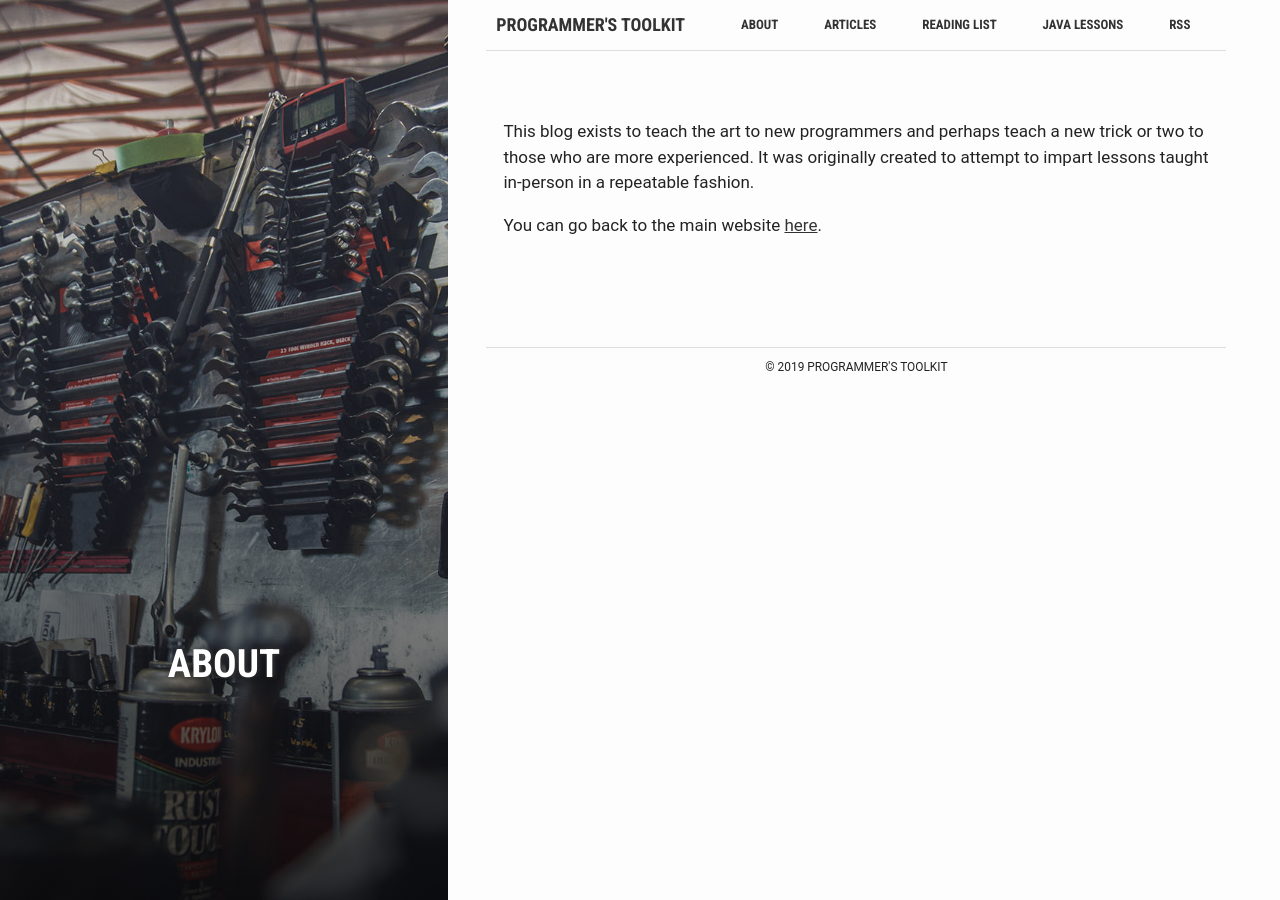
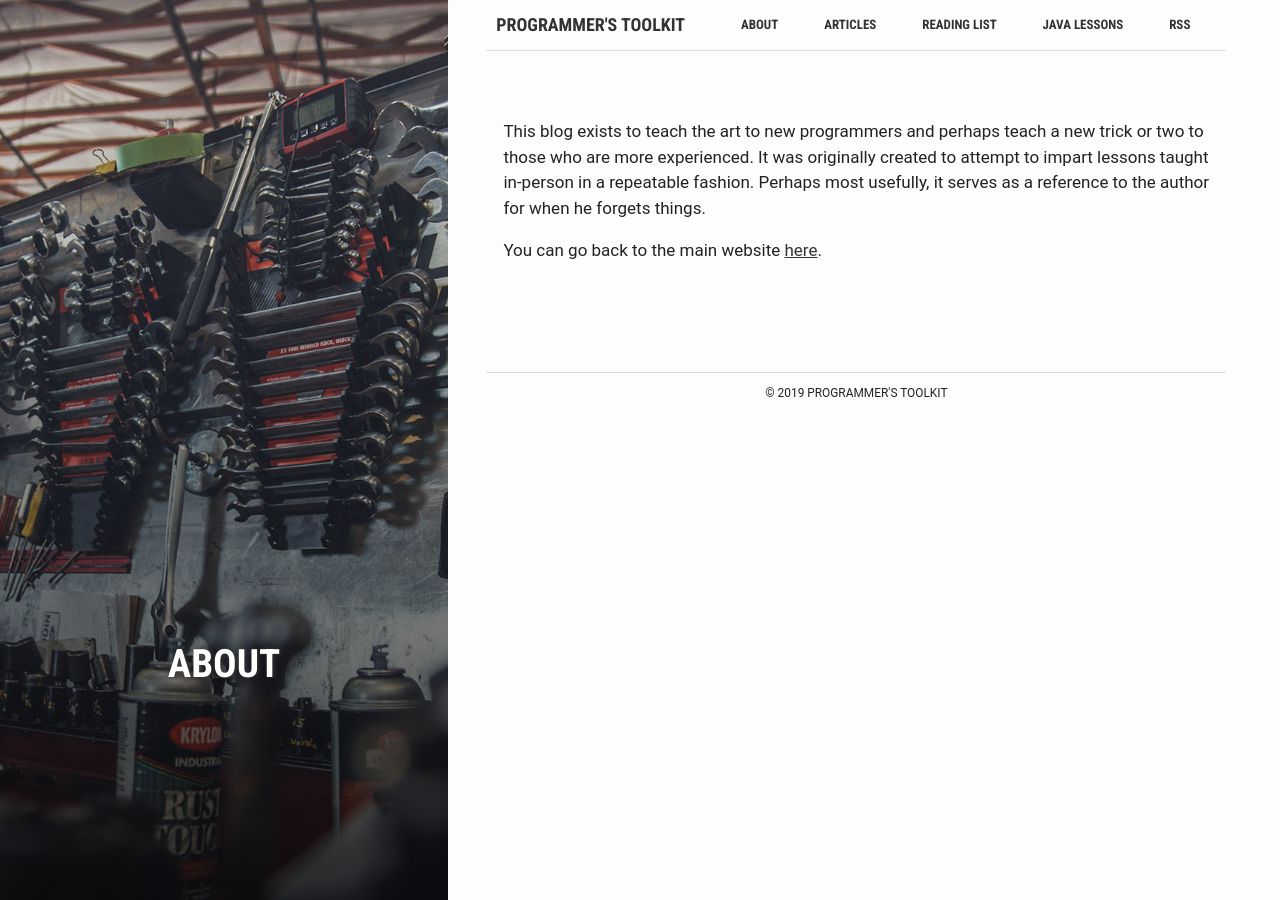
Before and after one commit to esummers1/esummers1.github.io, a Jekyll site: the page built from about.md, in a window 1280 px wide. Built offline with Jekyll 4.4.1, drawn with Linux system fonts in a browser that asks for light colours.

Commit message:
Update About page

```diff
--- a/about.md
+++ b/about.md
@@ -8,6 +8,6 @@
 active: true
 ---
 
-This blog exists to teach the art to new programmers and perhaps teach a new trick or two to those who are more experienced. It was originally created to attempt to impart lessons taught in-person in a repeatable fashion.
+This blog exists to teach the art to new programmers and perhaps teach a new trick or two to those who are more experienced. It was originally created to attempt to impart lessons taught in-person in a repeatable fashion. Perhaps most usefully, it serves as a reference to the author for when he forgets things.
 
 You can go back to the main website [here](https://eddie-summers.com).
```
